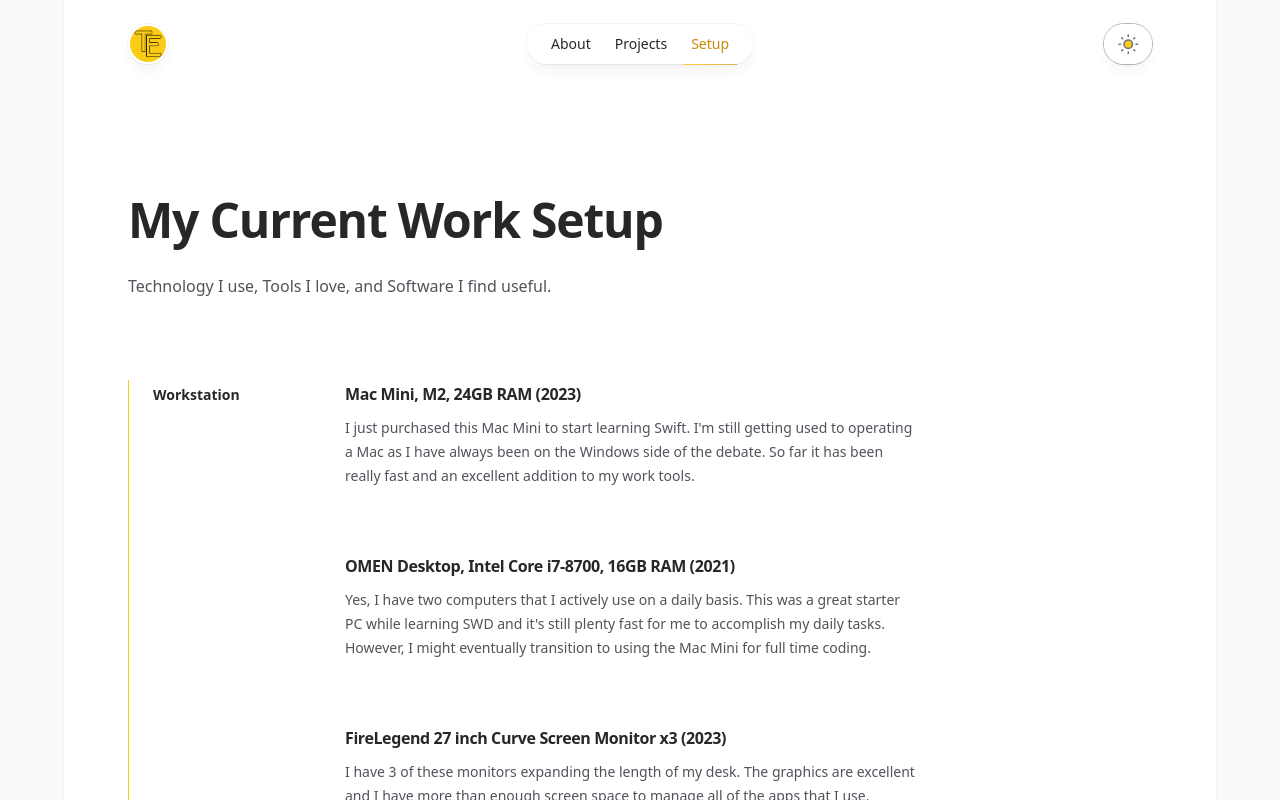
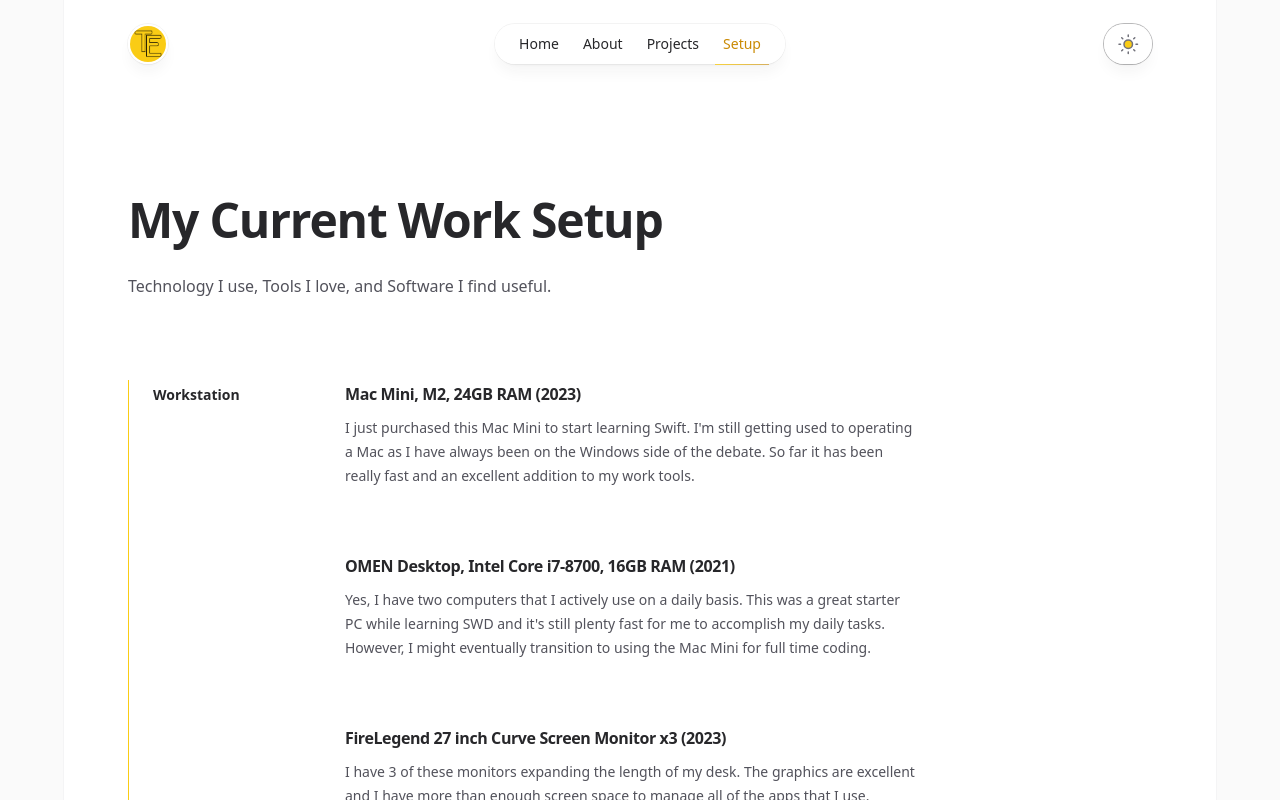
Before and after one commit to TimothyEich/Final-Portfolio, a Next.js app: page /setup in a window 1280 px wide. Shown: the top 800 px of the page. Built offline with nearby package versions, Linux system fonts and the light colour scheme; no server answers.

Commit message:
Added Home to Navbar to avoid confusion

```diff
--- a/src/components/Header.jsx
+++ b/src/components/Header.jsx
@@ -115,12 +115,13 @@ function MobileNavigation(props) {
               <Popover.Button aria-label="Close menu" className="-m-1 p-1">
                 <CloseIcon className="h-6 w-6 text-zinc-500 dark:text-zinc-400" />
               </Popover.Button>
-              <h2 className="text-sm font-medium text-zinc-600 dark:text-zinc-400">
+              <h2 className="text-sm font-medium text-yellow-600 dark:text-pink-500">
                 Navigation
               </h2>
             </div>
             <nav className="mt-6">
-              <ul className="-my-2 divide-y divide-zinc-100 text-base text-zinc-800 dark:divide-zinc-100/5 dark:text-zinc-300">
+              <ul className="-my-2 divide-y divide-zinc-100 text-base text-yellow-600 dark:divide-zinc-100/5 dark:text-pink-500">
+                <MobileNavItem href="/">Home</MobileNavItem>
                 <MobileNavItem href="/about">About</MobileNavItem>
                 <MobileNavItem href="/projects">Projects</MobileNavItem>
                 <MobileNavItem href="/setup">Setup</MobileNavItem>
@@ -160,6 +161,7 @@ function DesktopNavigation(props) {
   return (
     <nav {...props}>
       <ul className="flex rounded-full bg-white/90 px-3 text-sm font-medium text-zinc-800 shadow-lg shadow-zinc-800/5 ring-1 ring-zinc-900/5 backdrop-blur dark:bg-zinc-800/90 dark:text-zinc-200 dark:ring-white/10">
+        <NavItem href="/">Home</NavItem>
         <NavItem href="/about">About</NavItem>
         <NavItem href="/projects">Projects</NavItem>
         <NavItem href="/setup">Setup</NavItem>
--- a/src/pages/index.jsx
+++ b/src/pages/index.jsx
@@ -2,8 +2,6 @@ import Head from 'next/head'
 import Image from 'next/image'
 import Link from 'next/link'
 import clsx from 'clsx'
-
-
 
 import { Button } from '@/components/Button'
 import { Container } from '@/components/Container'
```
